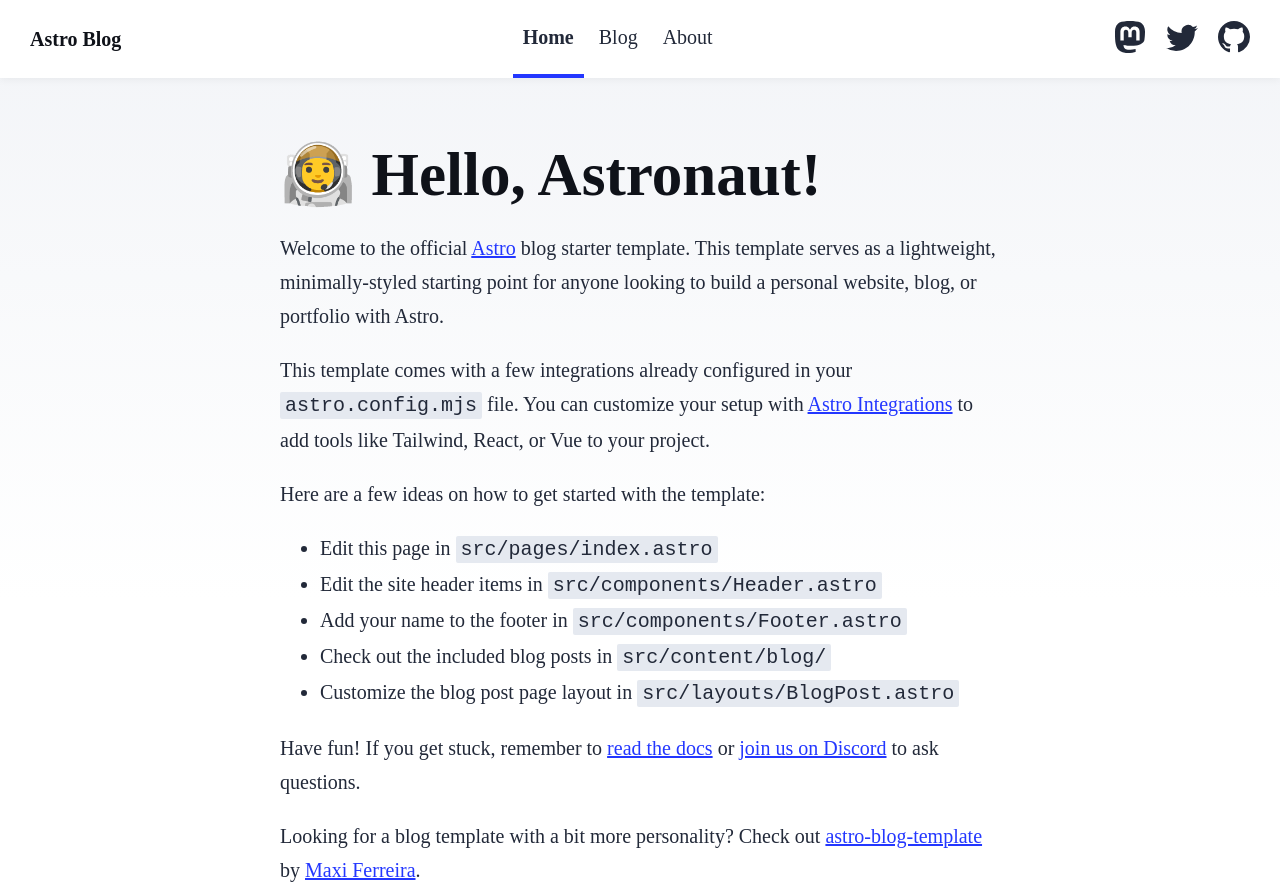
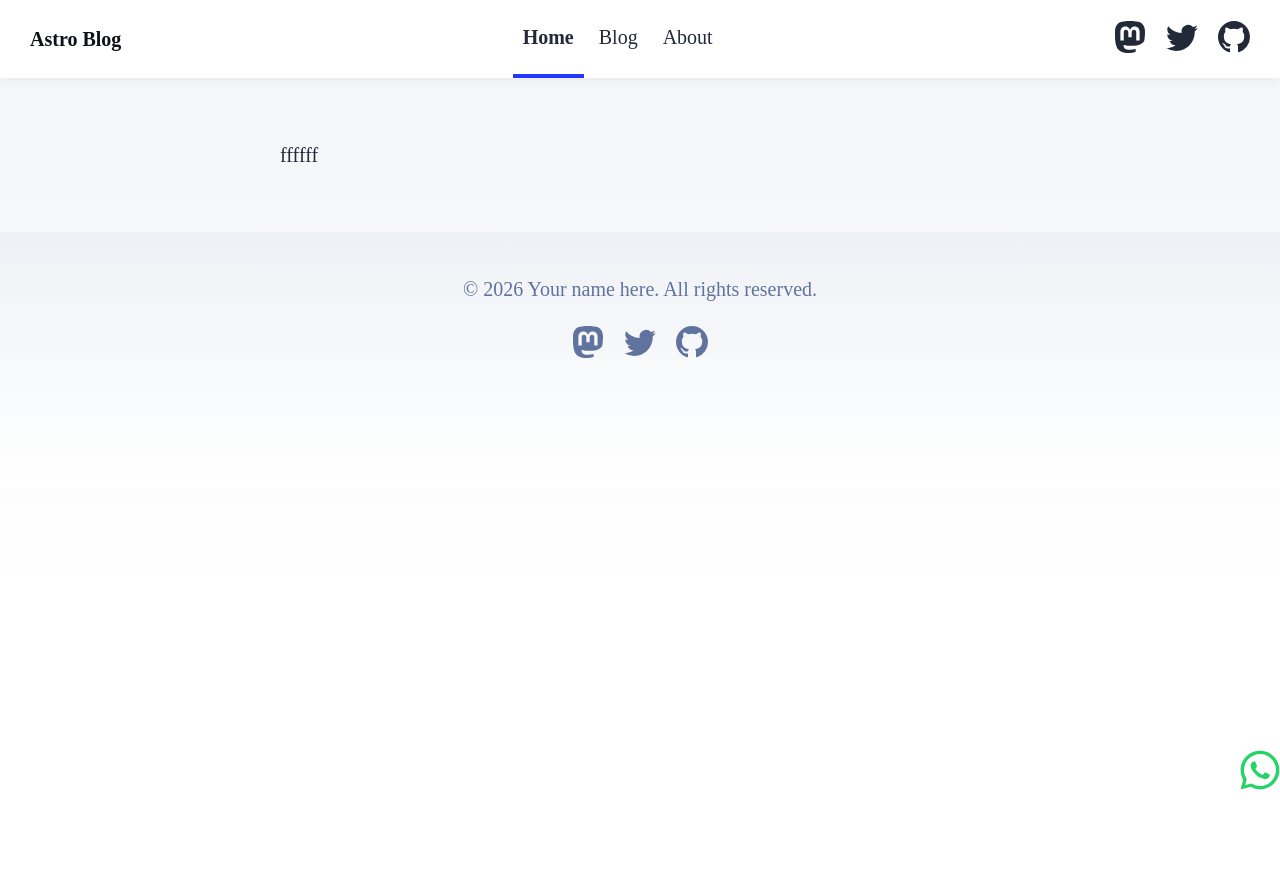
Before and after one commit to canodelacuadra/simulacro-astro, an Astro site: page / in a window 1280 px wide. Shown: the top 890 px of the page. After the commit the page ends 800 px from the top, so only its background shows below. Built offline with nearby package versions, Linux system fonts and the light colour scheme; Astro itself is replaced by a stand-in of ours.

Commit message:
mi-comentario-gua

```diff
--- a/src/components/Footer.astro
+++ b/src/components/Footer.astro
@@ -1,5 +1,6 @@
 ---
 const today = new Date();
+import  WhatsApp  from "./WhatsApp.astro";
 ---
 
 <footer>
@@ -45,6 +46,7 @@ const today = new Date();
 			</svg>
 		</a>
 	</div>
+	<WhatsApp></WhatsApp>
 </footer>
 <style>
 	footer {
--- /dev/null
+++ b/src/components/WhatsApp.astro
@@ -0,0 +1,21 @@
+---
+
+---
+<a class="whatsapp" href="https://wa.me/34600255567?text=habla%20con%20conmigo">
+
+<svg xmlns="http://www.w3.org/2000/svg"
+     width="40"
+     height="40"
+     viewBox="0 0 32 32"
+     fill="#25D366">
+
+    <path d="M16 .5C7.44.5.5 7.44.5 16c0 2.73.72 5.41 2.08 7.76L.5 31.5l7.96-2.08A15.43 15.43 0 0 0 16 31.5c8.56 0 15.5-6.94 15.5-15.5S24.56.5 16 .5zm0 28.3a12.8 12.8 0 0 1-6.52-1.78l-.47-.28-4.86 1.27 1.3-4.74-.31-.49A12.77 12.77 0 1 1 16 28.8zm7.02-9.56c-.38-.19-2.22-1.1-2.57-1.22-.34-.13-.59-.19-.84.19-.25.38-.97 1.22-1.19 1.47-.22.25-.44.28-.81.09-.38-.19-1.59-.59-3.02-1.87-1.12-.99-1.88-2.22-2.1-2.59-.22-.38-.02-.58.17-.77.17-.17.38-.44.56-.66.19-.22.25-.38.38-.63.13-.25.06-.47-.03-.66-.09-.19-.84-2.03-1.16-2.78-.31-.72-.63-.63-.84-.64h-.72c-.25 0-.66.09-1 .47-.34.38-1.31 1.28-1.31 3.12s1.34 3.62 1.53 3.87c.19.25 2.64 4.03 6.4 5.65.89.38 1.59.61 2.13.78.9.29 1.72.25 2.37.15.72-.11 2.22-.91 2.53-1.78.31-.88.31-1.63.22-1.78-.09-.16-.34-.25-.72-.44z"/>
+</svg>
+</a>
+<style>
+    .whatsapp{
+      position:fixed;
+        bottom:0;
+        right:0;
+    }
+</style>
--- a/src/layouts/BlogPost.astro
+++ b/src/layouts/BlogPost.astro
@@ -6,12 +6,13 @@ import Footer from '../components/Footer.astro';
 import FormattedDate from '../components/FormattedDate.astro';
 import Header from '../components/Header.astro';
 
+
 type Props = CollectionEntry<'blog'>['data'];
 
 const { title, description, pubDate, updatedDate, heroImage } = Astro.props;
 ---
 
-<html lang="en">
+<html lang="es">
 	<head>
 		<BaseHead title={title} description={description} />
 		<style>
@@ -78,7 +79,10 @@ const { title, description, pubDate, updatedDate, heroImage } = Astro.props;
 					<slot />
 				</div>
 			</article>
+
 		</main>
+
 		<Footer />
+
 	</body>
 </html>
--- a/src/pages/about.astro
+++ b/src/pages/about.astro
@@ -4,7 +4,7 @@ import Layout from '../layouts/BlogPost.astro';
 ---
 
 <Layout
-	title="About Me"
+	title="Acerca de mí"
 	description="Lorem ipsum dolor sit amet"
 	pubDate={new Date('August 08 2021')}
 	heroImage={AboutHeroImage}
--- a/src/pages/index.astro
+++ b/src/pages/index.astro
@@ -13,46 +13,7 @@ import { SITE_DESCRIPTION, SITE_TITLE } from '../consts';
 	<body>
 		<Header />
 		<main>
-			<h1>🧑‍🚀 Hello, Astronaut!</h1>
-			<p>
-				Welcome to the official <a href="https://astro.build/">Astro</a> blog starter template. This
-				template serves as a lightweight, minimally-styled starting point for anyone looking to
-				build a personal website, blog, or portfolio with Astro.
-			</p>
-			<p>
-				This template comes with a few integrations already configured in your{' '}
-				<code>astro.config.mjs</code> file. You can customize your setup with{' '}
-				<a href="https://astro.build/integrations">Astro Integrations</a> to add tools like
-				Tailwind, React, or Vue to your project.
-			</p>
-			<p>Here are a few ideas on how to get started with the template:</p>
-			<ul>
-				<li>
-					Edit this page in <code>src/pages/index.astro</code>
-				</li>
-				<li>
-					Edit the site header items in <code>src/components/Header.astro</code>
-				</li>
-				<li>
-					Add your name to the footer in <code>src/components/Footer.astro</code>
-				</li>
-				<li>
-					Check out the included blog posts in <code>src/content/blog/</code>
-				</li>
-				<li>
-					Customize the blog post page layout in <code>src/layouts/BlogPost.astro</code>
-				</li>
-			</ul>
-			<p>
-				Have fun! If you get stuck, remember to{' '}
-				<a href="https://docs.astro.build/">read the docs</a> or{' '}
-				<a href="https://astro.build/chat">join us on Discord</a> to ask questions.
-			</p>
-			<p>
-				Looking for a blog template with a bit more personality? Check out{' '}
-				<a href="https://github.com/Charca/astro-blog-template">astro-blog-template</a> by{' '}
-				<a href="https://twitter.com/Charca">Maxi Ferreira</a>.
-			</p>
+			ffffff
 		</main>
 		<Footer />
 	</body>
```
Also changed, not shown: src/content/blog/first-post.md (+2 -9 lines), src/styles/global.css (line endings or trailing spaces).
